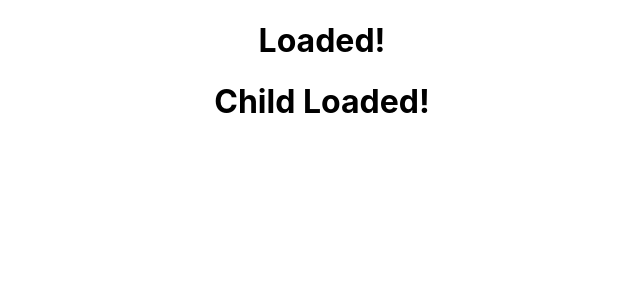
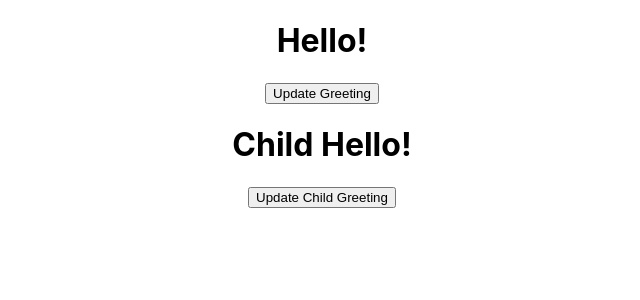
Before and after one commit to ianmeigh/gitpod-react, a React (Create React App) app in the folder my-app/: page / in a window 1280 px wide. Shown: the top 300 px of the page, without its empty margins (318-958 px from the left). Built offline with nearby package versions, Linux system fonts and the light colour scheme.

Commit message:
📖: Component Lifecycles - componentDidUpdate
Problem with parent component re-rendering child components not yet
resolved.

```diff
--- a/my-app/src/App.jsx
+++ b/my-app/src/App.jsx
@@ -13,7 +13,8 @@
 // import MethodsAsPropsParent from './components/MethodsAsPropsParent';
 // import RenderingLists from './components/RenderingLists';
 // import Clock from './components/Clock';
-import LifeCyclesCDM from './components/LifeCyclesCDM';
+// import LifeCyclesCDM from './components/LifeCyclesCDM';
+import LifeCyclesCDU from './components/LifeCyclesCDU';
 
 function App() {
   return (
@@ -32,7 +33,8 @@
       {/* <MethodsAsPropsParent /> */}
       {/* <RenderingLists /> */}
       {/* <Clock /> */}
-      <LifeCyclesCDM />
+      {/* <LifeCyclesCDM /> */}
+      <LifeCyclesCDU />
     </div>
   );
 }
--- /dev/null
+++ b/my-app/src/components/LifeCyclesCDU.jsx
@@ -0,0 +1,39 @@
+import React, { Component } from "react";
+import LifeCyclesCDUChild from "./LifeCyclesCDUChild";
+
+export class LifeCyclesCDU extends Component {
+  constructor(props) {
+    console.log("Constructor called");
+    super(props);
+
+    this.state = {
+      greeting: "Hello!",
+    };
+  }
+
+  updateGreeting = () => {
+    console.log("updateGreeting method called");
+    this.setState((prevState) => {
+      return {
+        greeting: this.state.greeting === "Hello!" ? "Goodbye!" : "Hello!",
+      };
+    });
+  };
+
+  componentDidUpdate() {
+    console.log("componentDidUpdate method called");
+  }
+
+  render() {
+    console.log("render method called");
+    return (
+      <div>
+        <h1>{this.state.greeting}</h1>
+        <button onClick={this.updateGreeting}>Update Greeting</button>
+        <LifeCyclesCDUChild parentGreeting={this.state.greeting} />
+      </div>
+    );
+  }
+}
+
+export default LifeCyclesCDU;
--- /dev/null
+++ b/my-app/src/components/LifeCyclesCDUChild.jsx
@@ -0,0 +1,45 @@
+import React, { Component } from "react";
+
+export class LifeCyclesCDUChild extends Component {
+  constructor(props) {
+    console.log("Child Constructor called");
+    super(props);
+
+    this.state = {
+      greeting: "Child Hello!",
+    };
+  }
+
+  updateGreeting = () => {
+    console.log("Child updateGreeting called");
+    this.setState((prevState) => {
+      return {
+        greeting:
+          prevState.greeting === "Child Hello!"
+            ? "Child Goodbye"
+            : "Child Hello!",
+      };
+    });
+  };
+
+  componentDidUpdate(prevProps, prevState) {
+    console.log("Child Component updated!");
+    console.log("prevProps", prevProps);
+    console.log("prevState", prevState);
+    if (prevProps.parentGreeting !== this.props.parentGreeting) {
+      console.log("Parent greeting has changed!");
+    }
+  }
+
+  render() {
+    console.log("Child Render method called");
+    return (
+      <div>
+        <h1>{this.state.greeting}</h1>
+        <button onClick={this.updateGreeting}>Update Child Greeting</button>
+      </div>
+    );
+  }
+}
+
+export default LifeCyclesCDUChild;
```
